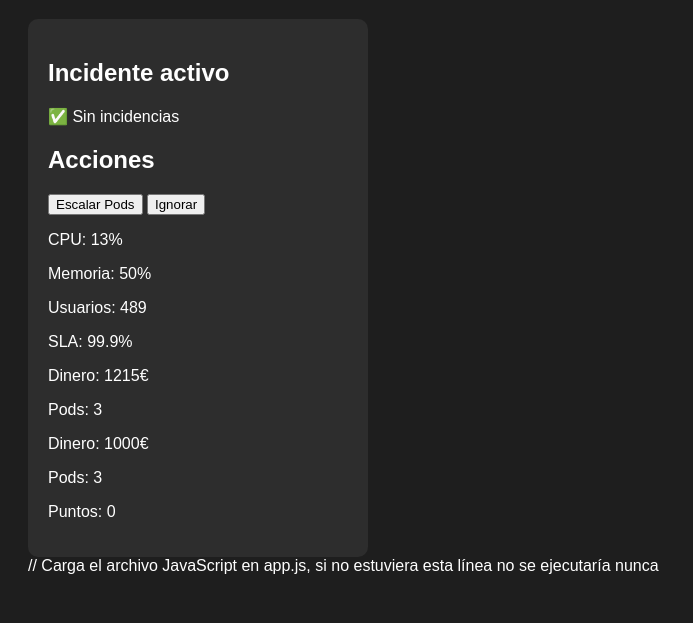
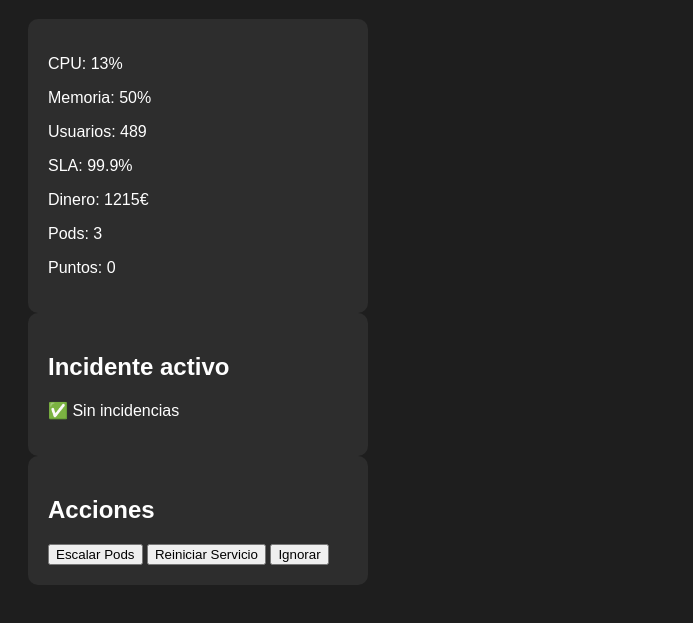
Before and after one commit to mariajogomezz/noc-engineer-game, a website: page public/index.html in a window 1280 px wide. Shown: the part 89-712 px from the top of the page, without its empty margins (0-693 px from the left). Drawn offline with Linux system fonts and the light colour scheme.

Commit message:
Refactor HTML structure and update game elements

```diff
--- a/public/index.html
+++ b/public/index.html
@@ -2,36 +2,52 @@
 <html lang="es">
 <head>
     <meta charset="UTF-8">
+    <meta name="viewport" content="width=device-width, initial-scale=1.0">
     <title>NOC Engineer Game</title>
+
+    <!-- Carga los estilos -->
     <link rel="stylesheet" href="style.css">
 </head>
+<body>
 
-<body>
     <h1>NOC Engineer Game</h1>
+
+    <!-- Panel principal de monitorización -->
     <div class="panel">
-    <h2> Incidente activo</h2>
-    <p id="incident">
-      ✅ Sin incidencias
-    </p>
-    <h2>Acciones</h2>
-    <!-- Botón para escalar pods -->
-    <button onclick="scalePods()">
-      Escalar Pods
-    </button>
-    <!-- Botón para ignorar -->
-    <button onclick="ignoreIncident()">
-      Ignorar
-    </button>
         <p>CPU: <span id="cpu">30</span>%</p>
         <p>Memoria: <span id="memory">40</span>%</p>
         <p>Usuarios: <span id="users">500</span></p>
         <p>SLA: <span id="sla">99.9</span>%</p>
         <p>Dinero: <span id="money">1000</span>€</p>
         <p>Pods: <span id="pods">3</span></p>
-    <p>Dinero: <span id="money">1000</span>€</p>
-    <p>Pods: <span id="pods">3</span></p>
         <p>Puntos: <span id="score">0</span></p>
     </div>
-<script src="app.js"></script> // Carga el archivo JavaScript en app.js, si no estuviera esta línea no se ejecutaría nunca
+
+    <!-- Incidencia actual -->
+    <div class="panel">
+        <h2>Incidente activo</h2>
+        <p id="incident">✅ Sin incidencias</p>
+    </div>
+
+    <!-- Acciones del jugador -->
+    <div class="panel">
+        <h2>Acciones</h2>
+
+        <button onclick="scalePods()">
+            Escalar Pods
+        </button>
+
+        <button onclick="restartService()">
+            Reiniciar Servicio
+        </button>
+
+        <button onclick="ignoreIncident()">
+            Ignorar
+        </button>
+    </div>
+
+    <!-- Carga la lógica del juego -->
+    <script src="app.js"></script>
+
 </body>
 </html>
```
Lines whose indentation alone changed are shown as unchanged.
